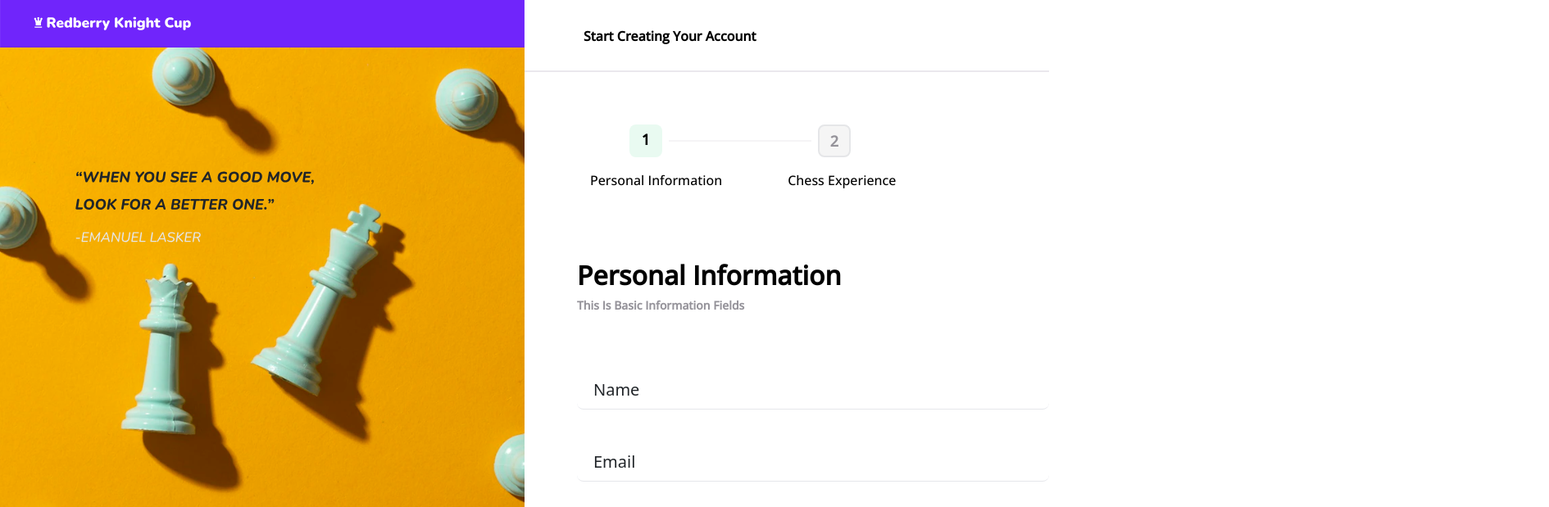
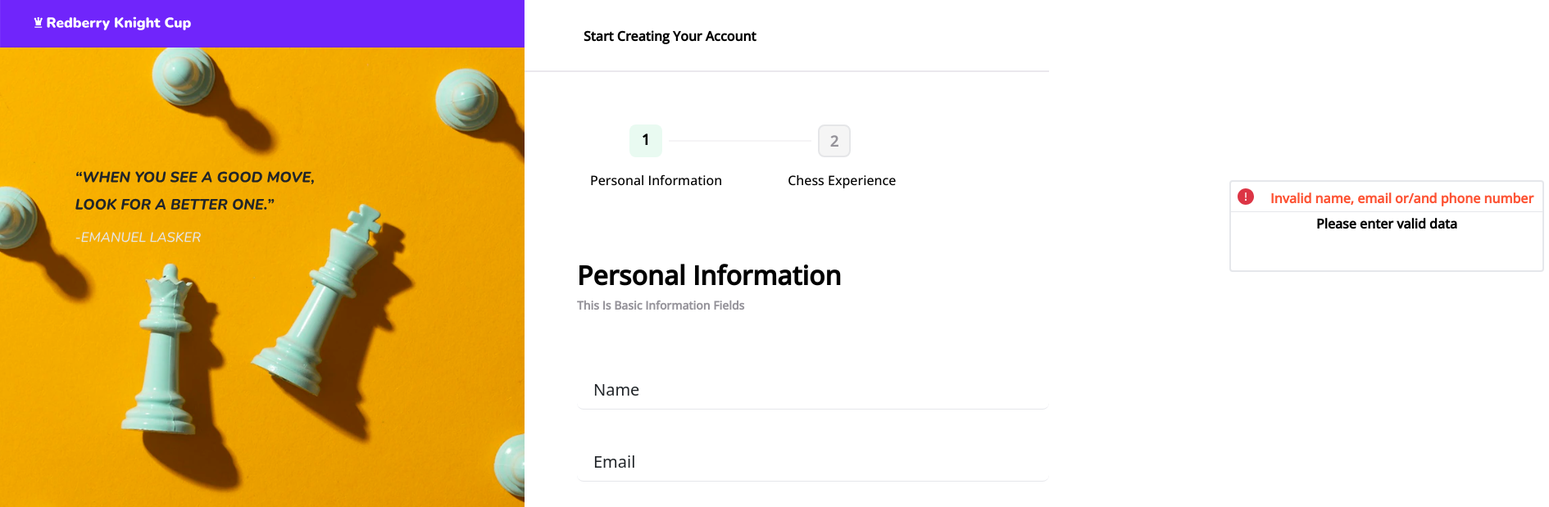
Before and after one commit to LJ1319/redberry-knight-cup, a React (Create React App) app: page /personal-experience in a window 1280 px wide. Shown: the top 619 px of the page at 82% size, 1890 px wide, since content can reach past the window. Built offline with nearby package versions, Linux system fonts and the light colour scheme.

Commit message:
show error modal

```diff
--- /dev/null
+++ b/src/components/Layout/ErrorModal.jsx
@@ -0,0 +1,28 @@
+import Error from '../../img/error.svg';
+
+const ErrorModal = ({ error }) => {
+
+
+  return (
+    <div className='flex-column w-96 h-28 absolute left-[1500px] top-[220px] border-2 rounded'>
+      <div className='flex w-full h-5 m-2 text-center'>
+        <img src={Error} alt="" />
+        <span className='ml-5 text-redberryred font-opensans font-bold align-middle'>
+          {error}
+        </span>
+      </div>
+      <hr />
+      <div className='text-center'>
+        <span className='text-center font-opensans font-bold align-middle'>
+          Please enter valid data
+        </span>
+      </div>
+
+    </div>
+  );
+
+
+
+};
+
+export default ErrorModal;
--- a/src/components/PersonalExperiencePage/PersonalExperienceForm.jsx
+++ b/src/components/PersonalExperiencePage/PersonalExperienceForm.jsx
@@ -5,6 +5,7 @@ import { Link, Navigate } from "react-router-dom";
 
 import Correct from '../../img/correct.svg';
 import Next from '../../img/next-button.svg';
+import ErrorModal from "../Layout/ErrorModal";
 
 
 const PersonalExperienceForm = () => {
@@ -221,6 +222,12 @@ const PersonalExperienceForm = () => {
           {birthDate && <img src={Correct} alt='valid' className="relative left-3" />}
         </div>
 
+        {!isValid && < ErrorModal
+
+          error='Invalid name, email or/and phone number'
+
+        />}
+
         <div className='flex justify-between mt-20 max-w-2xl '>
           <Link to='/'>
             <button className='w-24 h-14 border-2 border-black rounded-xl hover:border-redberrypurple hover:bg-redberrygrey'>
```
